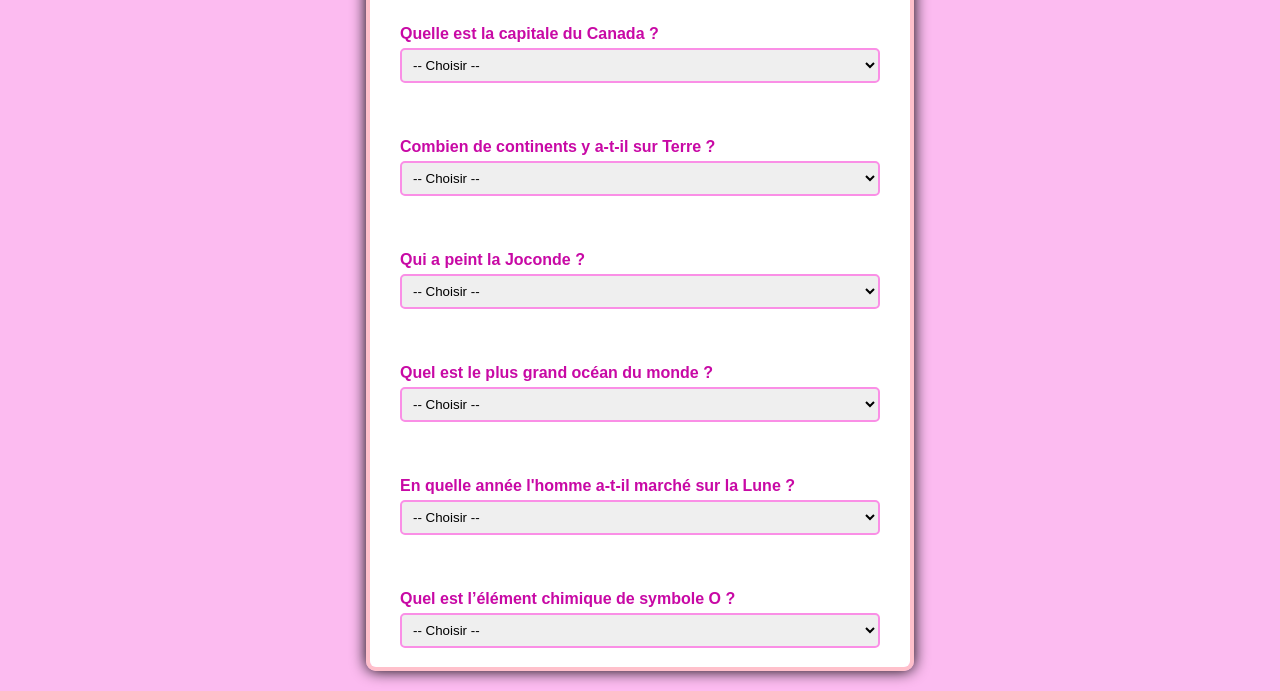
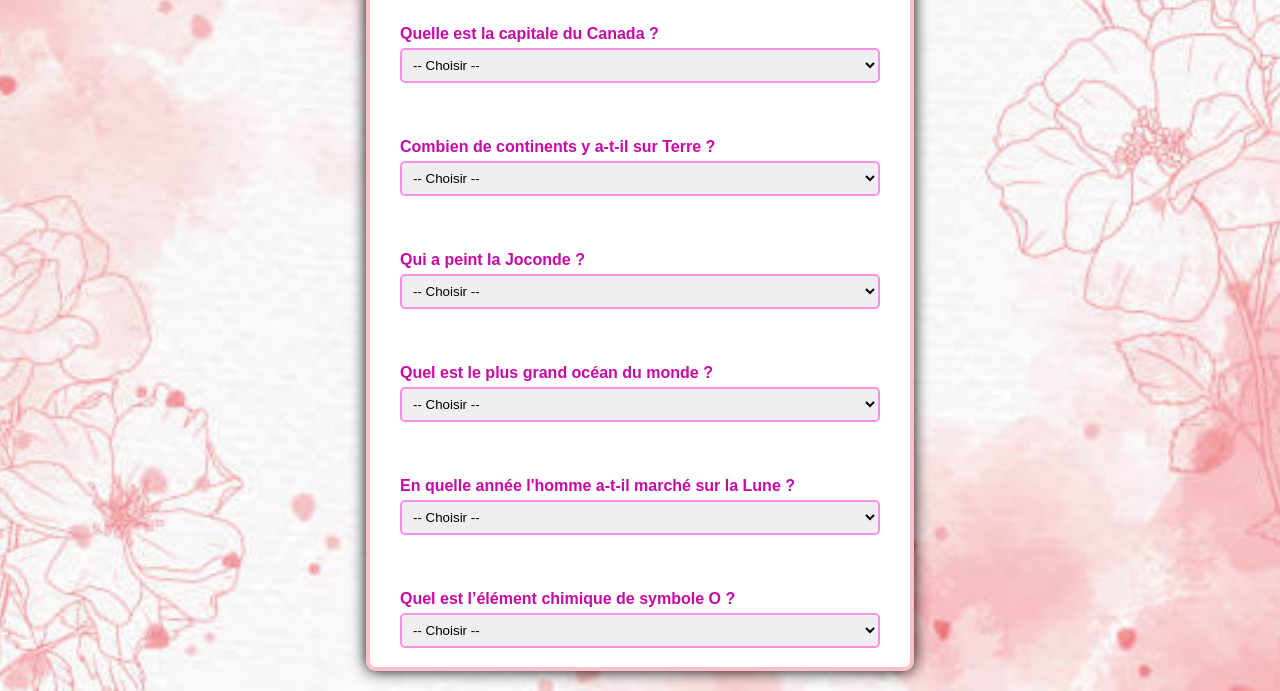
Before and after one commit to leaaclairr/leaaclairr.cultureg.github.io, a plain HTML site: page index.html in a window 1280 px wide. Shown: the part 117-808 px from the top of the page. Drawn offline with Linux system fonts and the light colour scheme.

Commit message:
Fix HTML structure and update styles

```diff
--- a/index.html
+++ b/index.html
@@ -8,7 +8,7 @@
 body {
     font-family: Arial, sans-serif;
     background-color: #FCBBF0;
-    background-image: url("fd_fleurs.jgp");
+    background-image: url("fd_fleurs.jpg");
     background-size: cover;
     background-repeat: no-repeat;
     background-position: center;
```
